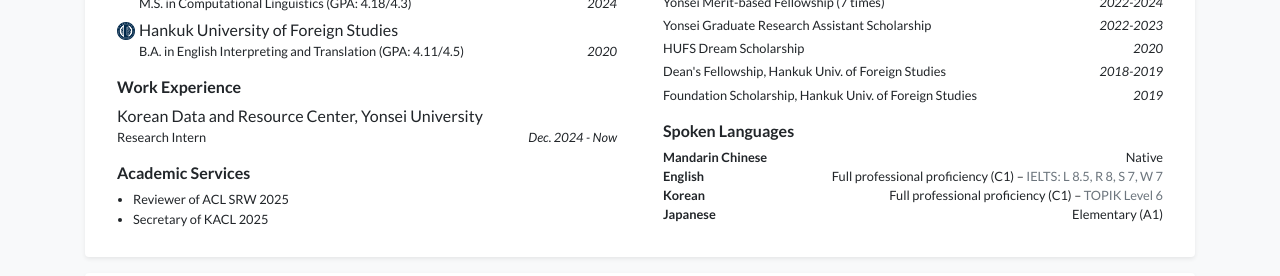
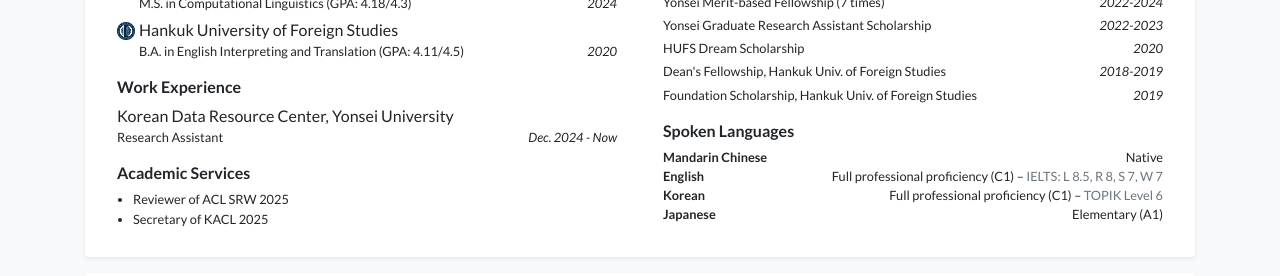
Before and after one commit to wangxiaonan-git/wangxiaonan-git.github.io, a Jekyll site: the page built from index.html, in a window 1280 px wide and 900 px high, scrolled down 532 px. Shown: the part 154-430 px from the top of the window. Built offline with Jekyll 4.4.1, drawn with Linux system fonts in a browser that asks for light colours; a style sheet for code colours, icons or effects is not loaded.

Commit message:
Update profile.yml

```diff
--- a/_data/profile.yml
+++ b/_data/profile.yml
@@ -41,9 +41,9 @@ education:
   date: 2020
 
 experience:
-  - name: Korean Data and Resource Center, Yonsei University
+  - name: Korean Data Resource Center, Yonsei University
     logo: null
-    position: Research Intern
+    position: Research Assistant
     date: Dec. 2024 - Now
 
 
```
